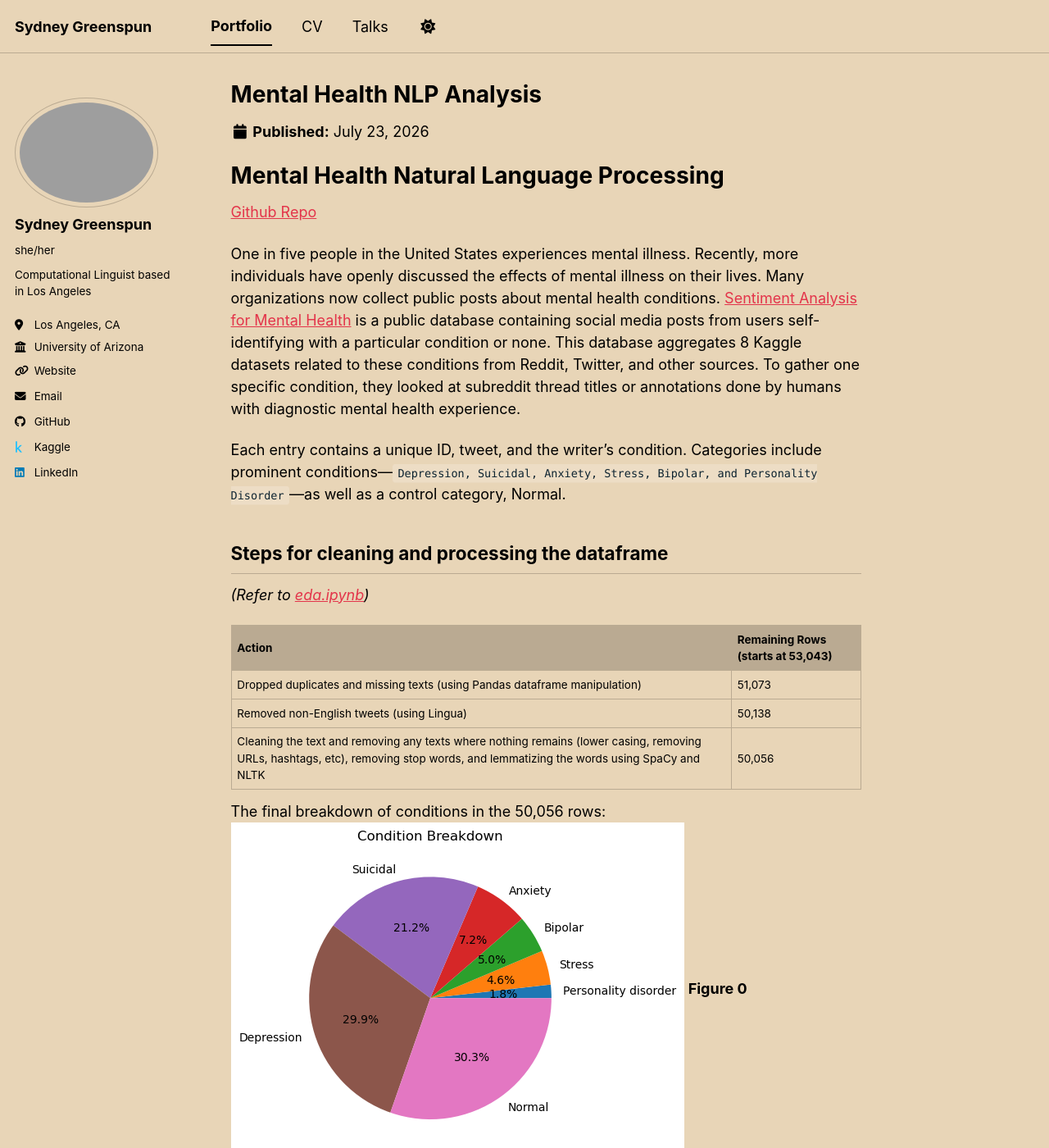
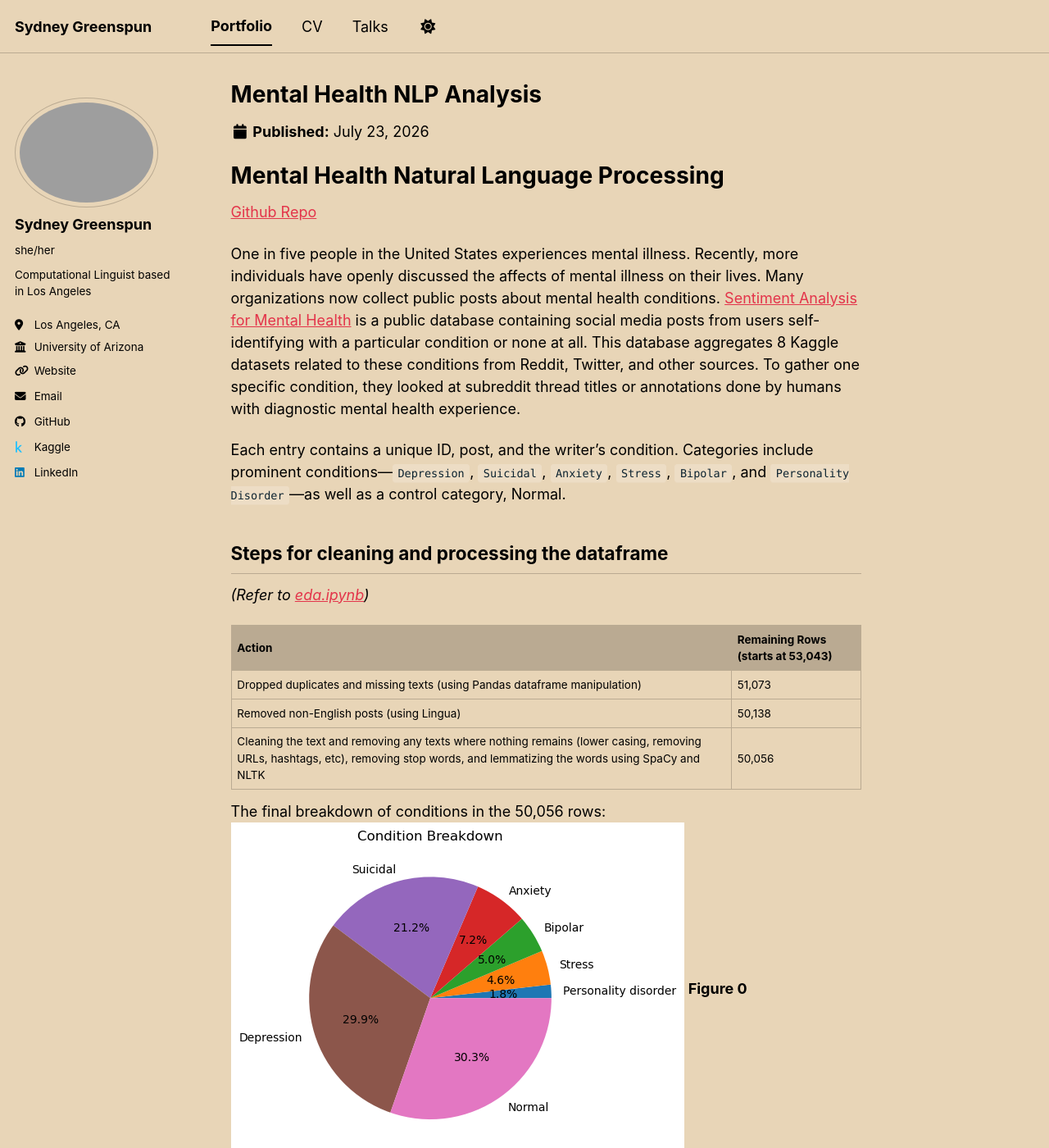
Before and after one commit to bess-days/bess-days.github.io, a Jekyll site: the page built from _portfolio/portfolio-3.md, in a window 1280 px wide and 1400 px high. Shown: the whole window at 82% size. Built offline with Jekyll 4.4.1, drawn with Linux system fonts in a browser that asks for light colours; a script bundle is joined from its source files by our own code; library files that are not in the unit come from our copies; some of the changed text lies outside the part shown.

Commit message:
trying to fix config and misc fixes

```diff
--- a/_config.yml
+++ b/_config.yml
@@ -66,7 +66,7 @@ author:
   keybase          : # Username
   instagram        : # Username
   lastfm           : # Username
-  linkedin         : "https://www.linkedin.com/in/sydney-bess-greenspun-26b69a167/" # Username
+  linkedin         : "sydney-bess-greenspun-26b69a167" # Username
   mastodon         : # URL
   medium           : # URL
   pinterest        : # Username
--- a/_portfolio/portfolio-3.md
+++ b/_portfolio/portfolio-3.md
@@ -6,9 +6,9 @@ collection: portfolio
 # Mental Health Natural Language Processing
 [Github Repo](https://github.com/bess-days/mental-health-analysis)
 
-One in five people in the United States experiences mental illness. Recently, more individuals have openly discussed the effects of mental illness on their lives. Many organizations now collect public posts about mental health conditions. [Sentiment Analysis for Mental Health](https://www.kaggle.com/datasets/suchintikasarkar/sentiment-analysis-for-mental-health) is a public database containing social media posts from users self-identifying with a particular condition or none. This database aggregates 8 Kaggle datasets related to these conditions from Reddit, Twitter, and other sources. To gather one specific condition, they looked at subreddit thread titles or annotations done by humans with diagnostic mental health experience.
+One in five people in the United States experiences mental illness. Recently, more individuals have openly discussed the affects of mental illness on their lives. Many organizations now collect public posts about mental health conditions. [Sentiment Analysis for Mental Health](https://www.kaggle.com/datasets/suchintikasarkar/sentiment-analysis-for-mental-health) is a public database containing social media posts from users self-identifying with a particular condition or none at all. This database aggregates 8 Kaggle datasets related to these conditions from Reddit, Twitter, and other sources. To gather one specific condition, they looked at subreddit thread titles or annotations done by humans with diagnostic mental health experience.
 
-Each entry contains a unique ID, tweet, and the writer’s condition. Categories include prominent conditions—`Depression, Suicidal, Anxiety, Stress, Bipolar, and Personality Disorder`—as well as a control category, Normal.
+Each entry contains a unique ID, post, and the writer’s condition. Categories include prominent conditions—`Depression`, `Suicidal`, `Anxiety`, `Stress`, `Bipolar`, and `Personality Disorder`—as well as a control category, Normal.
 
 ## Steps for cleaning and processing the dataframe
 *(Refer to [eda.ipynb](https://github.com/bess-days/mental-health-analysis/blob/main/data/eda.ipynb))*
@@ -16,7 +16,7 @@ Each entry contains a unique ID, tweet, and the writer’s condition. Categories
 | Action | Remaining Rows (starts at 53,043) |
 |---|---|
 | Dropped duplicates and missing texts (using Pandas dataframe manipulation) | 51,073 |
-| Removed non-English tweets (using Lingua) | 50,138 |
+| Removed non-English posts (using Lingua) | 50,138 |
 | Cleaning the text and removing any texts where nothing remains (lower casing, removing URLs, hashtags, etc), removing stop words, and lemmatizing the words using SpaCy and NLTK | 50,056 |
 
 The final breakdown of conditions in the 50,056 rows:
@@ -35,7 +35,7 @@ The research question explores whether linguistic patterns are distinctive to sp
 After following the preprocessing steps above, two methods were used:
 
 1. A **TF-IDF** vectorizer transformed the text and identified terms that were frequent in a specific document but not across others. The goal was to highlight words associated with a given condition, which could help train chatbots to identify it.
-2. A **WordCloud** visualized the most common words with more than three letters that appeared in more than five tweets. Weights and frequencies were based on each word’s average frequency compared with its mean across all documents.
+2. A **WordCloud** visualized the most common words with more than three letters that appeared in more than five posts. Weights and frequencies were based on each word’s average frequency compared with its mean across all documents.
 
 Condition-specific words (e.g., bipolar, depression) and the Normal category were removed from the dataframe before analysis.
 
@@ -61,7 +61,7 @@ People with depression focus on their emotions, using words like ‘feel’, ‘
 
 ### Figure 1.3 Suicide WordCloud
 
-When someone is suicidal, they often discuss life and death, as well as aspirations they believe are unattainable. Common keywords in these tweets include ‘kill,’ ‘die,’ ‘end,’ and some expletives.
+When someone is suicidal, they often discuss life and death, as well as aspirations they believe are unattainable. Common keywords in these posts include ‘kill,’ ‘die,’ ‘end,’ and some expletives.
 
 <img src="/images/stress.png">
 
@@ -98,7 +98,7 @@ To summarize:
 
 ## 2.1 Introduction
 
-My next research question addresses a model’s capacity to predict an author’s condition from a tweet. While there is literature concerning model training for depression detection, fewer studies compare multiple mental health conditions.
+My next research question addresses a model’s capacity to predict an author’s condition from a post. While there is literature concerning model training for depression detection, fewer studies compare multiple mental health conditions.
 
 A model that can recognize linguistic patterns unique to conditions could:
 
@@ -112,9 +112,9 @@ This project specifically compared the performance of multiple transformer model
 
 ## 2.2 Methodology
 
-The Normal category was removed because it was the majority class, and the goal was to identify which condition each tweet belonged to. In practice and for use cases like identifying those in general with mental health conditions for prevention and risk management, a model trained on identifying the presense of any codition would be more efficient.
+The Normal category was removed because it was the majority class, and the goal was to identify which condition each post belonged to. In practice and for use cases like identifying those in general with mental health conditions for prevention and risk management, a model trained on identifying the presense of any codition would be more efficient.
 
-Tweets were cleaned by:
+posts were cleaned by:
 
 * Removing links, hashtags, and punctuation
 * Converting text to lowercase
@@ -154,7 +154,7 @@ This result is consistent with the macro F1-score calculated from the classifica
 <img src="/images/confusion.png">
 ### Figure 2.2 Confusion Matrix for MentalRoBERTa
 
-The confusion matrix supported several initial hypotheses. `Depression` and `Suicidal` tweets were the most frequently confused categories, while `Stress` was occasionally mislabeled as `Anxiety`. `Personality Disorder`, being a minority class, also produced lower F1-scores and was more difficult to evaluate accurately.
+The confusion matrix supported several initial hypotheses. `Depression` and `Suicidal` posts were the most frequently confused categories, while `Stress` was occasionally mislabeled as `Anxiety`. `Personality Disorder`, being a minority class, also produced lower F1-scores and was more difficult to evaluate accurately.
 
 <img src="/images/roc.png">
 ### Figure 2.3 ROC curves for MentalRoBERTa
```
